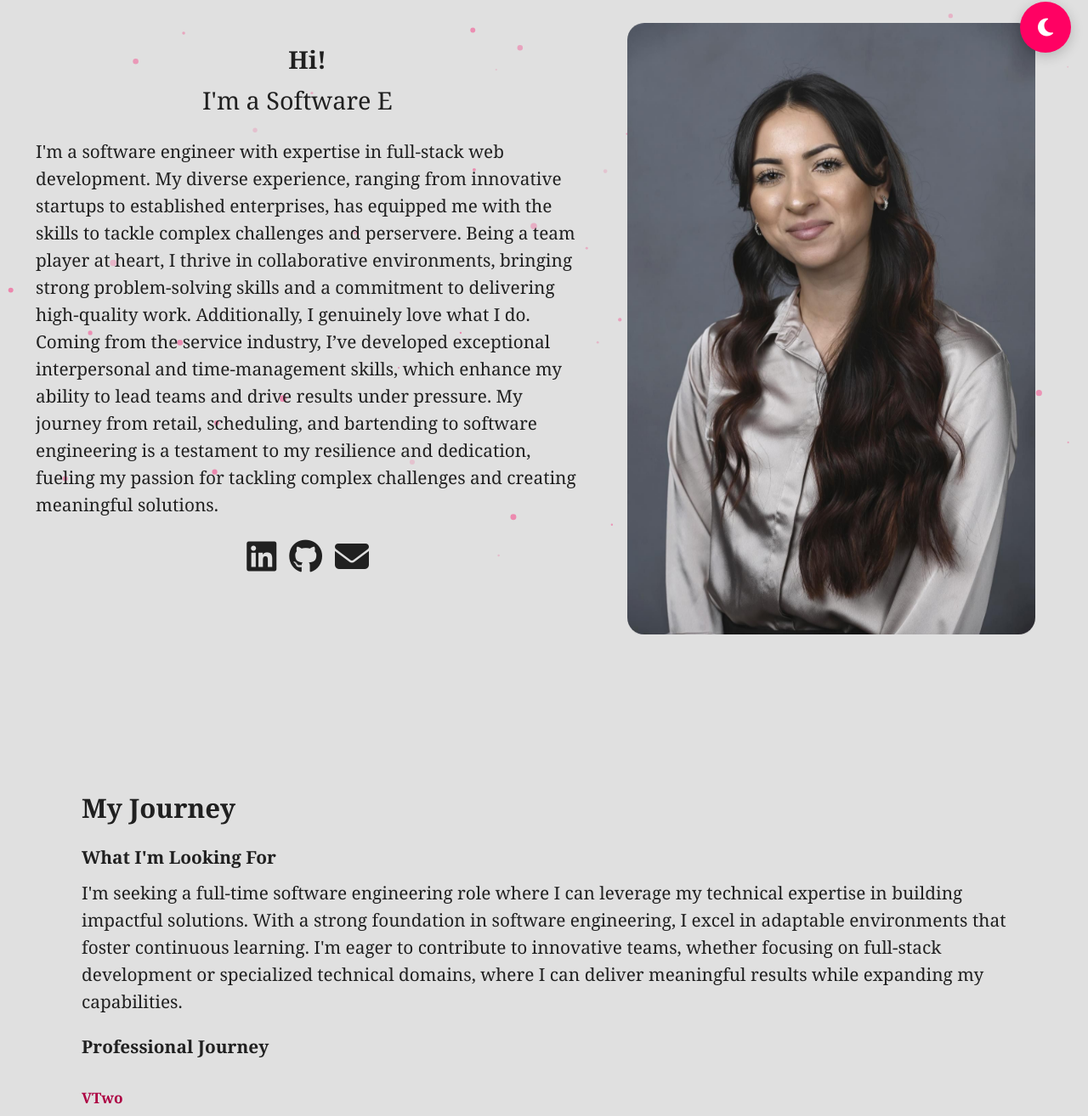
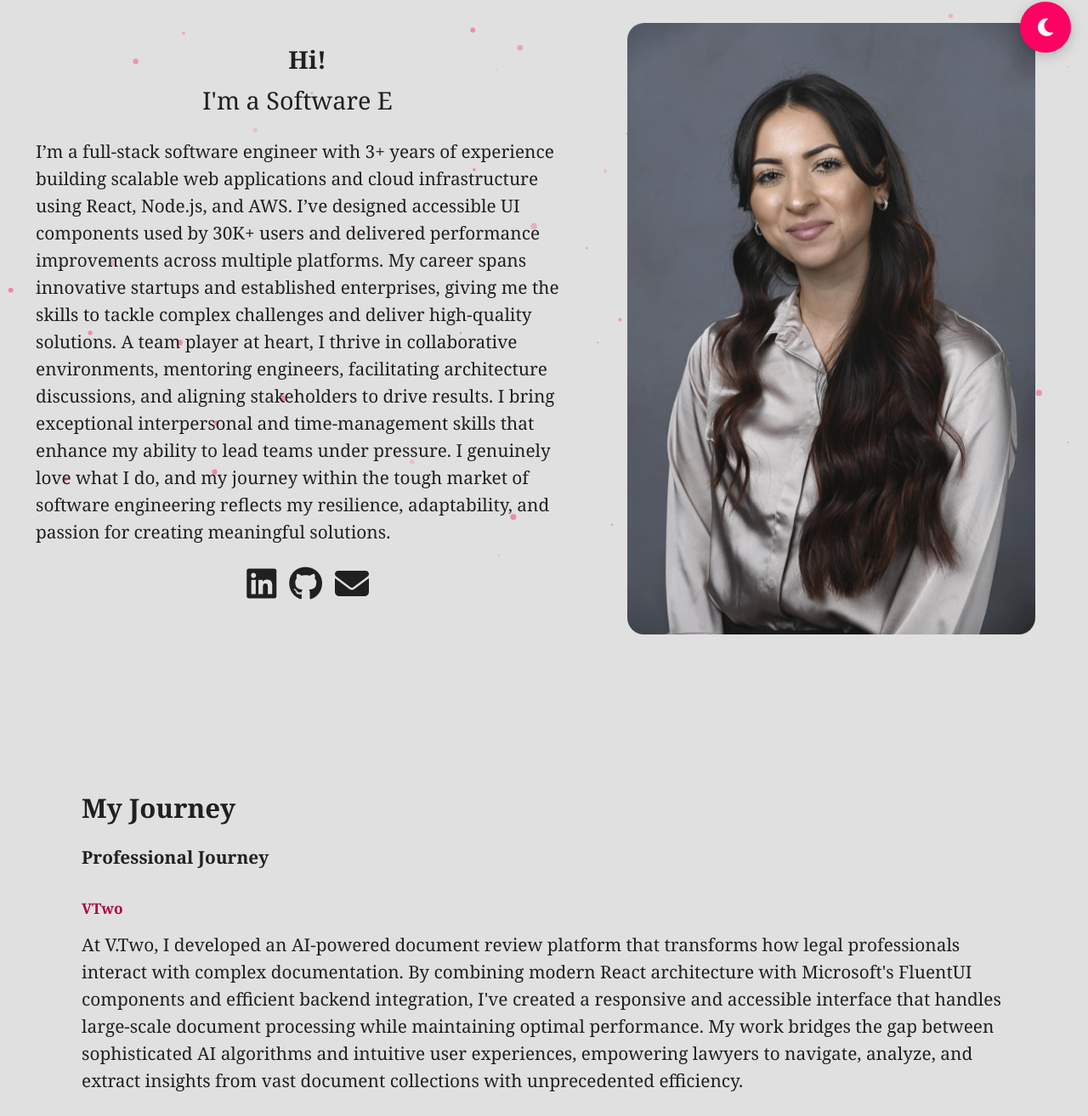
Before and after one commit to annvilla1998/personal-website, a website: page index.html in a window 1280 px wide. Shown: the part 128-1442 px from the top of the page at 85% size. Drawn offline with nearby package versions, Linux system fonts and the light colour scheme; a web font is replaced by a local one.

Commit message:
Update resume, make projects clickable

```diff
--- a/css/styles.css
+++ b/css/styles.css
@@ -372,6 +372,7 @@ section {
         a {
           display: block;
           height: 100%;
+          pointer-events: auto;
 
           img {
             border-radius: 15px;
@@ -404,6 +405,7 @@ section {
           transition: opacity 0.3s ease;
           z-index: 2;
           border-radius: 15px;
+          pointer-events: none;
         }
 
         &:hover::before {
@@ -428,6 +430,7 @@ section {
         backdrop-filter: blur(10px);
         max-width: 80%;
         line-height: 1.4;
+        pointer-events: none;
       }
 
       .project-container.theturn:hover::after {
--- a/index.html
+++ b/index.html
@@ -152,19 +152,20 @@
             <span class="typing-cursor">|</span>
           </div>
           <p>
-            I'm a software engineer with expertise in full-stack web
-            development. My diverse experience, ranging from innovative startups
-            to established enterprises, has equipped me with the skills to
-            tackle complex challenges and perservere. Being a team player at
-            heart, I thrive in collaborative environments, bringing strong
-            problem-solving skills and a commitment to delivering high-quality
-            work. Additionally, I genuinely love what I do. Coming from the
-            service industry, I’ve developed exceptional interpersonal and
-            time-management skills, which enhance my ability to lead teams and
-            drive results under pressure. My journey from retail, scheduling,
-            and bartending to software engineering is a testament to my
-            resilience and dedication, fueling my passion for tackling complex
-            challenges and creating meaningful solutions.
+            I’m a full-stack software engineer with 3+ years of experience
+            building scalable web applications and cloud infrastructure using
+            React, Node.js, and AWS. I’ve designed accessible UI components used
+            by 30K+ users and delivered performance improvements across multiple
+            platforms. My career spans innovative startups and established
+            enterprises, giving me the skills to tackle complex challenges and
+            deliver high-quality solutions. A team player at heart, I thrive in
+            collaborative environments, mentoring engineers, facilitating
+            architecture discussions, and aligning stakeholders to drive
+            results. I bring exceptional interpersonal and time-management
+            skills that enhance my ability to lead teams under pressure. I
+            genuinely love what I do, and my journey within the tough market of
+            software engineering reflects my resilience, adaptability, and
+            passion for creating meaningful solutions.
           </p>
           <div class="social-handles">
             <a
@@ -197,16 +198,6 @@
       <div class="journey-container">
         <h1>My Journey</h1>
         <div class="my-journey">
-          <strong>What I'm Looking For</strong>
-          <p>
-            I'm seeking a full-time software engineering role where I can
-            leverage my technical expertise in building impactful solutions.
-            With a strong foundation in software engineering, I excel in
-            adaptable environments that foster continuous learning. I'm eager to
-            contribute to innovative teams, whether focusing on full-stack
-            development or specialized technical domains, where I can deliver
-            meaningful results while expanding my capabilities.
-          </p>
           <strong>Professional Journey</strong>
           <h5>VTwo</h5>
           <p>
@@ -281,6 +272,12 @@
         <div class="my-resume">
           <div class="col">
             <h2>Professional Experience</h2>
+
+            <div class="experience">
+              <h3 class="title">VTwo</h3>
+              <p class="sub-title">Software Engineer</p>
+              <p class="date">September 2025- present</p>
+            </div>
             <div class="experience">
               <h3 class="title">Somos</h3>
               <p class="sub-title">Software Engineer Intern</p>
@@ -689,19 +686,19 @@
           </div>
           <div class="skill">
             <img
+              alt="AWS"
+              class="programming-logo"
+              src="./assets/images/programming-logos/aws.png"
+            />
+            <p>AWS</p>
+          </div>
+          <div class="skill">
+            <img
               alt="Linux"
               class="programming-logo"
               src="./assets/images/programming-logos/linux.png"
             />
             <p>Linux</p>
-          </div>
-          <div class="skill">
-            <img
-              alt="Jest"
-              class="programming-logo"
-              src="./assets/images/programming-logos/jest.png"
-            />
-            <p>Jest</p>
           </div>
         </div>
       </div>
@@ -734,14 +731,6 @@
               src="./assets/images/programming-logos/java.png"
             />
             <p>Java</p>
-          </div>
-          <div class="skill">
-            <img
-              alt="AWS"
-              class="programming-logo"
-              src="./assets/images/programming-logos/aws.png"
-            />
-            <p>AWS</p>
           </div>
           <div class="skill">
             <img
@@ -782,6 +771,14 @@
               src="./assets/images/programming-logos/stripe.png"
             />
             <p>Stripe</p>
+          </div>
+          <div class="skill">
+            <img
+              alt="Jest"
+              class="programming-logo"
+              src="./assets/images/programming-logos/jest.png"
+            />
+            <p>Jest</p>
           </div>
         </div>
       </div>
@@ -824,11 +821,20 @@
           <div class="repo-card">
             <div class="repo-header">
               <h3>CS-465 Full Stack Development</h3>
-              <a href="https://github.com/annvilla1998/CS-465-full-stack-development" target="_blank" rel="noopener" class="repo-link" title="View repository on GitHub">
+              <a
+                href="https://github.com/annvilla1998/CS-465-full-stack-development"
+                target="_blank"
+                rel="noopener"
+                class="repo-link"
+                title="View repository on GitHub"
+              >
                 <i class="fa-brands fa-github"></i>
               </a>
             </div>
-            <p class="repo-description">Full stack web development project using modern technologies and frameworks.</p>
+            <p class="repo-description">
+              Full stack web development project using modern technologies and
+              frameworks.
+            </p>
             <div class="repo-tech">
               <span class="tech-tag">JavaScript</span>
               <span class="tech-tag">Node.js</span>
```
Also changed, not shown: 1 other file.
